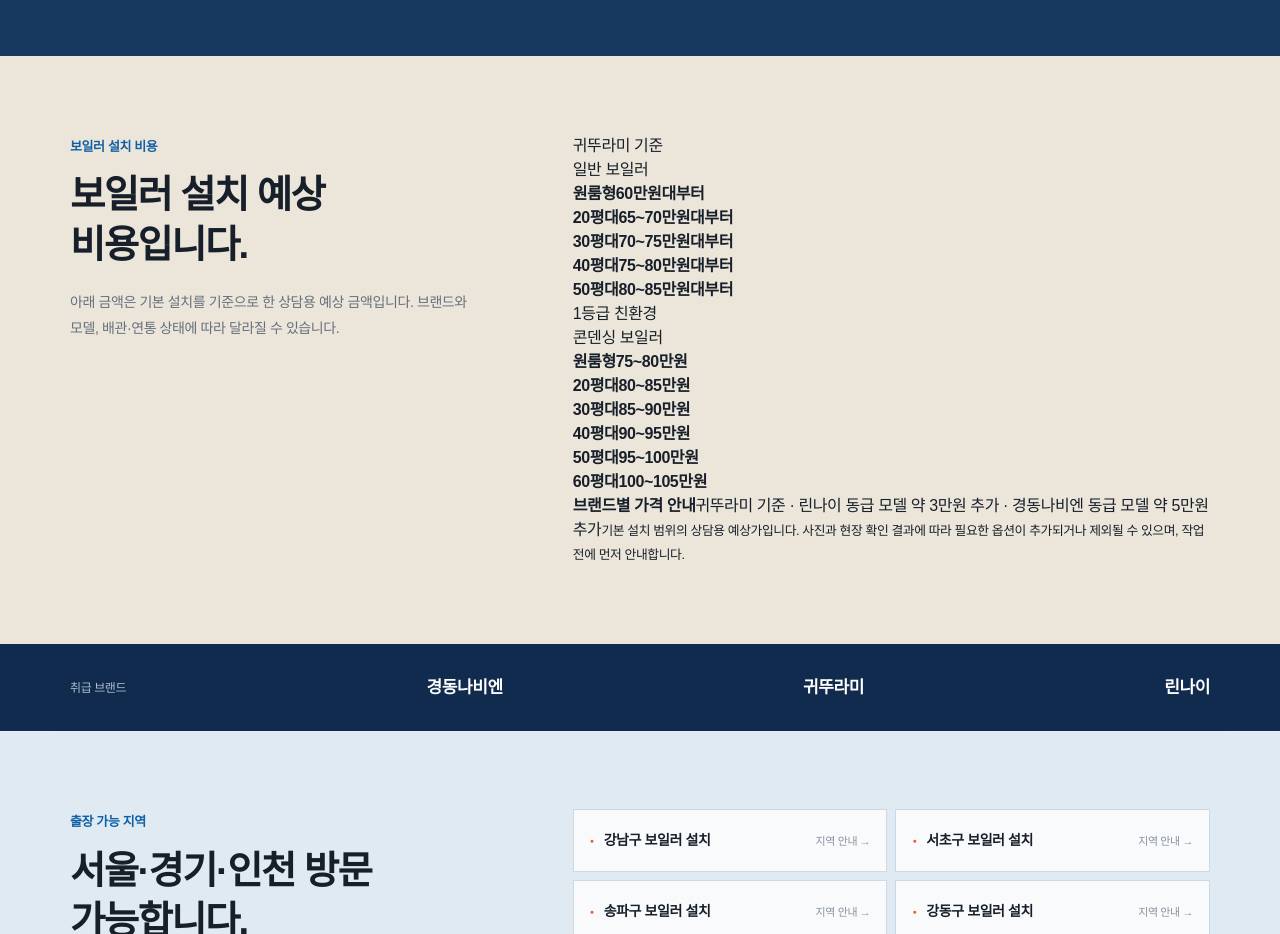
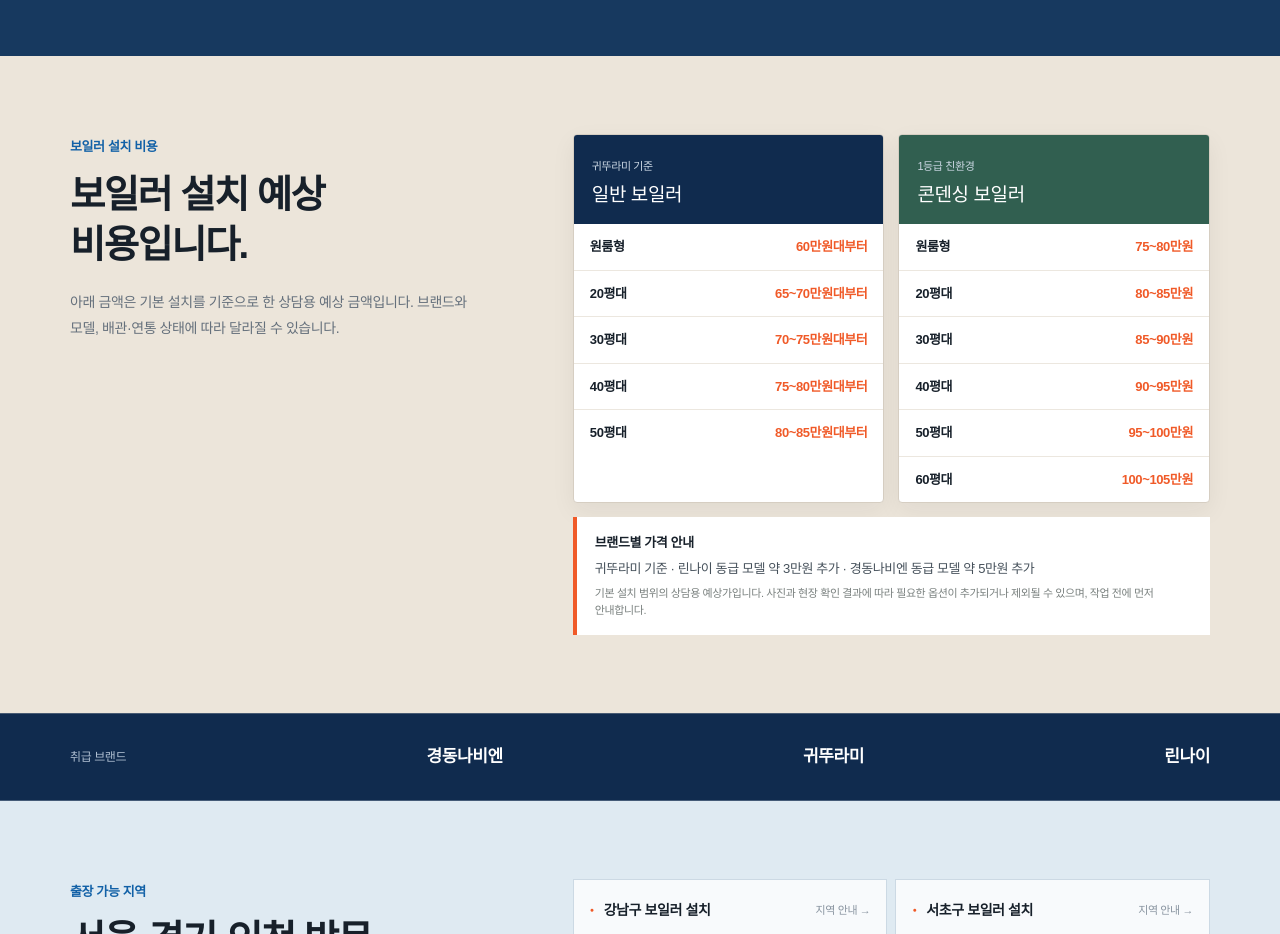
Before and after one commit to paulslife2017-hue/rocketboiler, a Next.js app: page / in a window 1280 px wide. Shown: the part 1760-2694 px from the top of the page. Built offline with nearby package versions, Linux system fonts and the light colour scheme; a web font is replaced by a local one.

Commit message:
Apply reviewed pricing and installer notes

```diff
--- a/app/globals.css
+++ b/app/globals.css
@@ -135,3 +135,19 @@
 @media(max-width:600px){
   .process-list article{padding:0 14px}.price-table{padding:6px 12px 2px}.faq-list summary{padding:0 12px}.faq-list details p{padding:0 44px 22px 48px}
 }
+
+.price-tables{display:grid;grid-template-columns:1fr 1fr;gap:14px}
+.price-card{overflow:hidden;border:1px solid #d6cec2;border-radius:4px;background:#fff;box-shadow:0 8px 24px rgba(40,36,30,.06)}
+.price-card>div{padding:18px 18px 15px;background:var(--navy);color:#fff}
+.price-card.eco>div{background:#315f50}
+.price-card>div span{font-size:11px;color:#cbd7e3}
+.price-card>div h3{margin:4px 0 0;font-size:19px}
+.price-card>p{display:flex;justify-content:space-between;align-items:center;gap:12px;margin:0;padding:13px 16px;border-bottom:1px solid #ece7df}
+.price-card>p:last-child{border-bottom:0}
+.price-card>p b{font-size:13px}
+.price-card>p strong{color:var(--red);font-size:13px;text-align:right}
+.price-guide{grid-column:1/-1;display:grid;gap:6px;padding:16px 18px;border-left:4px solid var(--red);background:#fff}
+.price-guide b{font-size:13px}
+.price-guide span{color:#46515b;font-size:13px;line-height:1.55}
+.price-guide small{color:#7a817f;font-size:11px;line-height:1.55}
+@media(max-width:600px){.price-tables{grid-template-columns:1fr}.price-card>p{padding:12px 14px}.price-guide{grid-column:auto;padding:14px}.price-guide span{font-size:12px}}
```
